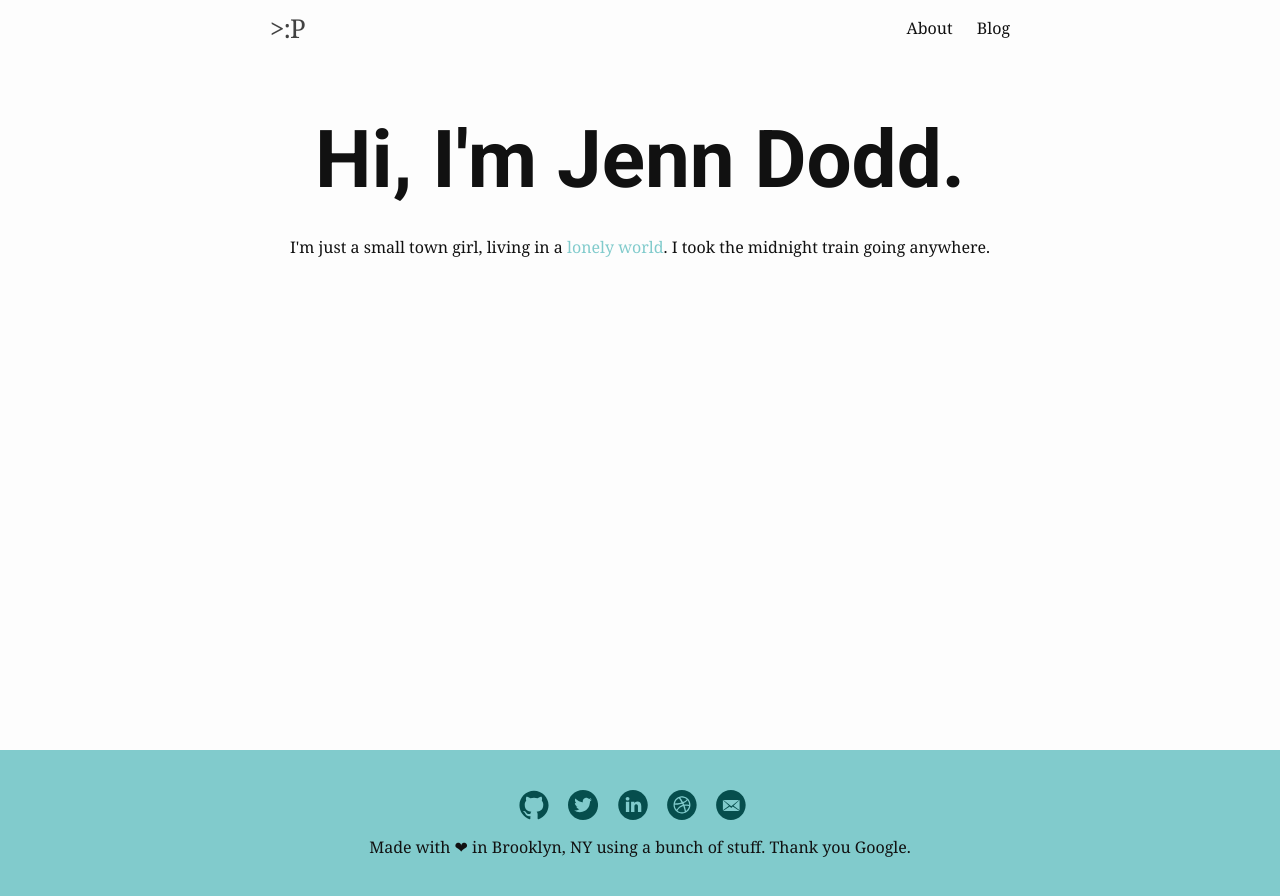
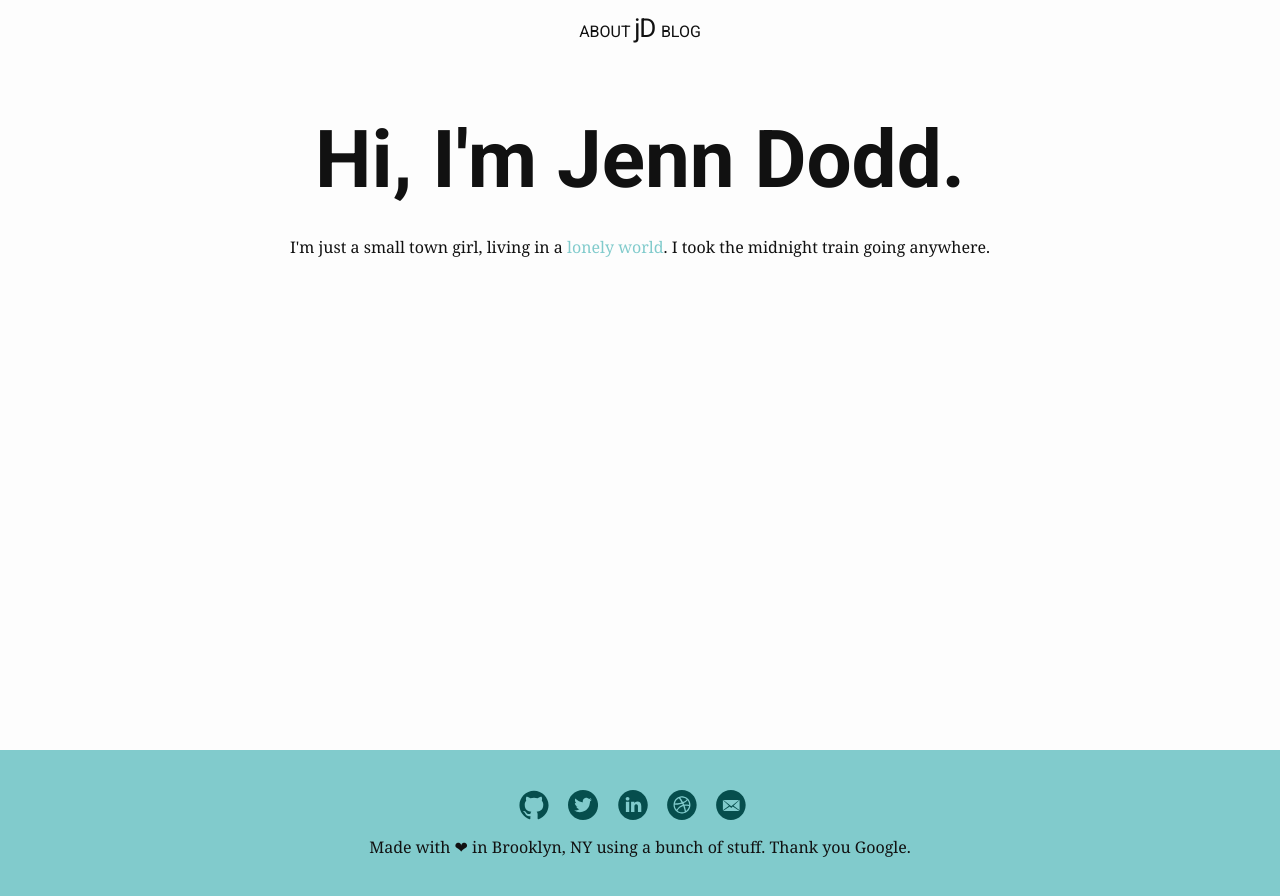
Before and after one commit to jenndodd/jenn-jekyll, a Jekyll site: the page built from index.html, in a window 1280 px wide. Shown: the top 896 px of the page. Built offline with Jekyll 4.4.1, drawn with Linux system fonts in a browser that asks for light colours.

Commit message:
Refactor header and new layout

```diff
--- a/_includes/header.html
+++ b/_includes/header.html
@@ -2,12 +2,10 @@
 
   <div class="wrapper">
 
-    <a class="site-title" href="{{ site.baseurl }}/"> >:P </a>
     <nav class="site-nav">
-      <div class="trigger">
         <a class="page-link" href="/about">About</a>
+        <a class="site-title mhl" href="{{ site.baseurl }}/"> jD </a>
         <a class="page-link" href="/blog/">Blog</a>
-      </div>
     </nav>
 
   </div>
--- a/_sass/_layout.scss
+++ b/_sass/_layout.scss
@@ -13,80 +13,33 @@
   height: 60px;
 }
 
+.site-nav {
+  line-height: 56px;
+  text-align: center;
+  font-family: $sister-font-family;
+}
+
 .site-title {
   font-size: 26px;
   line-height: 56px;
   letter-spacing: -1px;
   margin-bottom: 0;
-  float: left;
-
-  &,
-  &:visited {
-    color: $grey-color-dark;
-  }
+  color: $text-color;
+  &:hover {
+    text-decoration: none;
   }
 
-.site-nav {
-  float: right;
-  line-height: 56px;
-
-  .menu-icon {
-    display: none;
 }
 
 .page-link {
   color: $text-color;
+  text-transform: uppercase;
   line-height: $base-line-height;
-        &:not(:first-child) {
-          margin-left: 20px;
+
+  &:hover {
+    text-decoration: none;
   }
 }
-
-      @include media-query($on-palm) {
-        position: absolute;
-        top: 9px;
-        right: 30px;
-        background-color: $background-color;
-        border: 1px solid $grey-color-light;
-        border-radius: 5px;
-        text-align: right;
-
-        .menu-icon {
-          display: block;
-          float: right;
-          width: 36px;
-          height: 26px;
-          line-height: 0;
-          padding-top: 10px;
-          text-align: center;
-
-          > svg {
-            width: 18px;
-            height: 15px;
-
-            path {
-              fill: $grey-color-dark;
-            }
-          }
-        }
-
-        .trigger {
-          clear: both;
-          display: none;
-        }
-
-        &:hover .trigger {
-          display: block;
-          padding-bottom: 5px;
-        }
-
-        .page-link {
-          display: block;
-          padding: 5px 10px;
-        }
-      }
-    }
-
 
 /**
  * Page content
```
Lines whose indentation alone changed are shown as unchanged.
